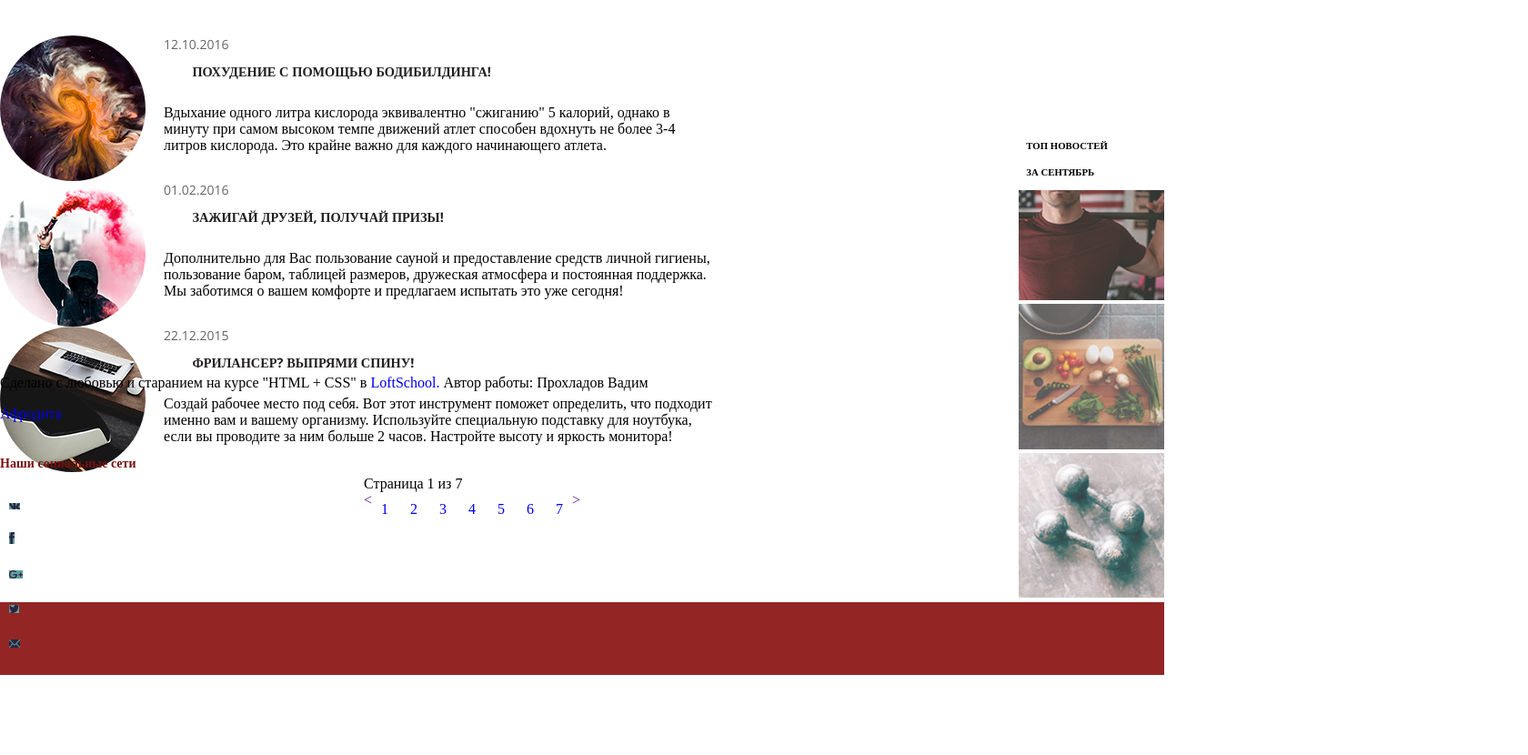
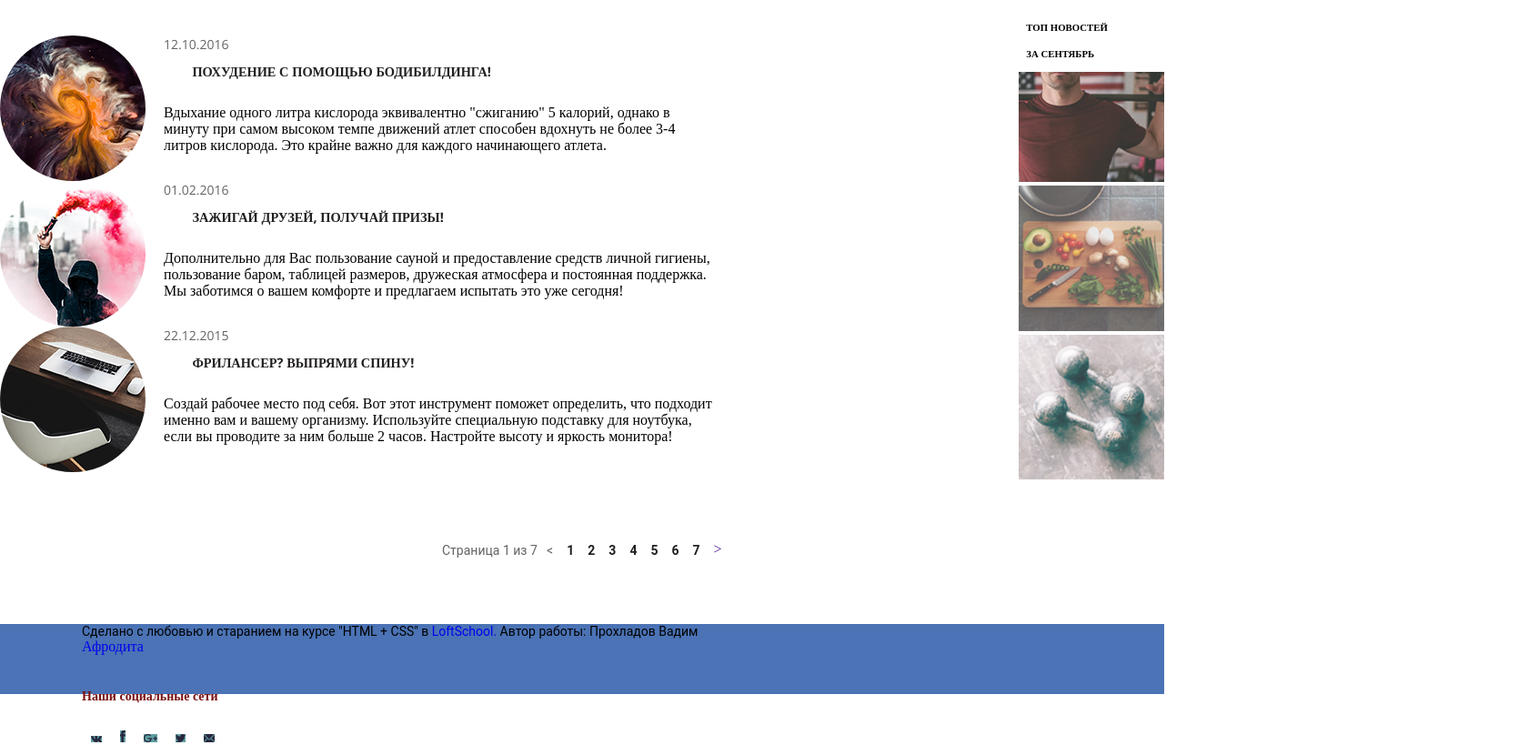
Before and after one commit to TatyanaGurtovenko/TatyanaGurtovenko.github.io, a plain HTML site: page folder/inner/index.html in a window 1280 px wide. Shown: the part 1040-1870 px from the top of the page at 91% size, 1680 px wide, since content can reach past the window. Before the commit the page ends 1782 px from the top, so only its background shows below. Drawn offline with nearby package versions, Linux system fonts and the light colour scheme; files that its build step writes are made by us from their sources.

Commit message:
Update main.css

```diff
--- a/css/main.css
+++ b/css/main.css
@@ -43,10 +43,8 @@ header .container {
   margin-top: 120px;
 }
 
-li {
+.nav__item, .social__icon {
   display: inline-table;
-
-
 }
 
 .logo,
@@ -136,16 +134,16 @@ ul {
 
 ul {
   list-style: none;
-
+  /*убираем маркеры списка*/
   margin: 0;
-
+  /*убираем верхнее и нижнее поле, равное 1em*/
   padding-left: 0;
-
+  /*убираем левый отступ, равный 40px*/
 }
 
 a {
   text-decoration: none;
-
+  /*убираем подчеркивание текста ссылок*/
 
 }
 
@@ -237,29 +235,38 @@ h1 {
 
 
 footer {
-  display: flex;
-  align-items: flex-end;
-  background-color: rgb(148, 37, 37);
-  position: relative;
-  height: 80px;
-
-
+  width: 100%;
+  height: 77px;
+  background: #4b73b5;
+  min-width: 1100px;
   margin-top: 70px;
-margin: 0px;
-  width: 100%;
 }
 
 .footer__text {
-  display: inline-block;
+  font-family: Roboto;
+  font-size: 14px;
   width: 260;
   height: 100;
+  text-align: left;
+  margin: 0;
 }
 
-footer__logo {
+.footer__logo {
   left: 800px;
   text-align: center;
 
   display: inline-block;
+}
+.footer__container {
+  width: 1100px;
+    margin: 0 auto;
+    height: 100%;
+    padding: 0 20px;
+}
+.footer__main {
+  display: flex;
+  justify-content: space-between;
+  align-content: center;
 }
 
 .social__list {
@@ -270,19 +277,50 @@ footer__logo {
   line-height: 3.857;
 }
 
-
+.pagination__next {
+  padding-left: 15px;
+}
 .pagination {
-  display: flex align-items: center;
-  ;
-  height: 20px;
+  display: flex;
+  justify-content: center;
+  align-items: center;
   width: 100%;
-  transform: translate(400px);
+  margin-top: 72px;
 }
-
+.pagination__display, .pagination__prev {
+    font-size: 14px;
+    font-family: "Roboto";
+    color: rgb(101, 100, 100);
+    line-height: 1.5;
+    text-align: left;
+    -moz-transform: matrix( 1.00122601572696,0,0,1,0,0);
+    -webkit-transform: matrix( 1.00122601572696,0,0,1,0,0);
+    -ms-transform: matrix( 1.00122601572696,0,0,1,0,0);
+}
 .pagination__controls {
   display: flex;
 }
+.pagination__link {
+  margin-left: 15px;
+    font-size: 14px;
+    font-family: "Roboto";
+    color: rgb(34, 31, 31);
+    font-weight: bold;
+    line-height: 1.5;
+    text-align: center;
+    -moz-transform: matrix( 1.00122601572696,0,0,1,0,0);
+    -webkit-transform: matrix( 1.00122601572696,0,0,1,0,0);
+    -ms-transform: matrix( 1.00122601572696,0,0,1,0,0);
+  }
+.pagination__pages {
+  display: flex;
+  justify-content: center
+}
 
+
+.pagination__prev {
+  padding-left: 10px;
+}
 .social__element-pic {
   background-color: cadetblue;
 }
@@ -385,22 +423,37 @@ margin-bottom: 9px;
   font-size: 16px;
   margin-top: 10px;
 }
+
 .last-news__text {
   width: 610px;
 }
+
 .sidebar {
   float: right;
   display: inline-block;
   vertical-align: top;
   padding: 0;
-  margin-top: 170px;
+  margin-top: 40px;
 }
+
 .img_sid {
   text-align: right;
 }
+
 .news__list-item {
   display: list-item;
 }
+
 .maincontent__part-two {
   width: 100%;
 }
+
+.social__icon {
+
+  text-align: center;
+  width: 10px;
+  height: 10px;
+  float: left;
+  background-image: url border-radius: 50%;
+color: #000;
+}
```
Lines whose indentation alone changed are shown as unchanged.
